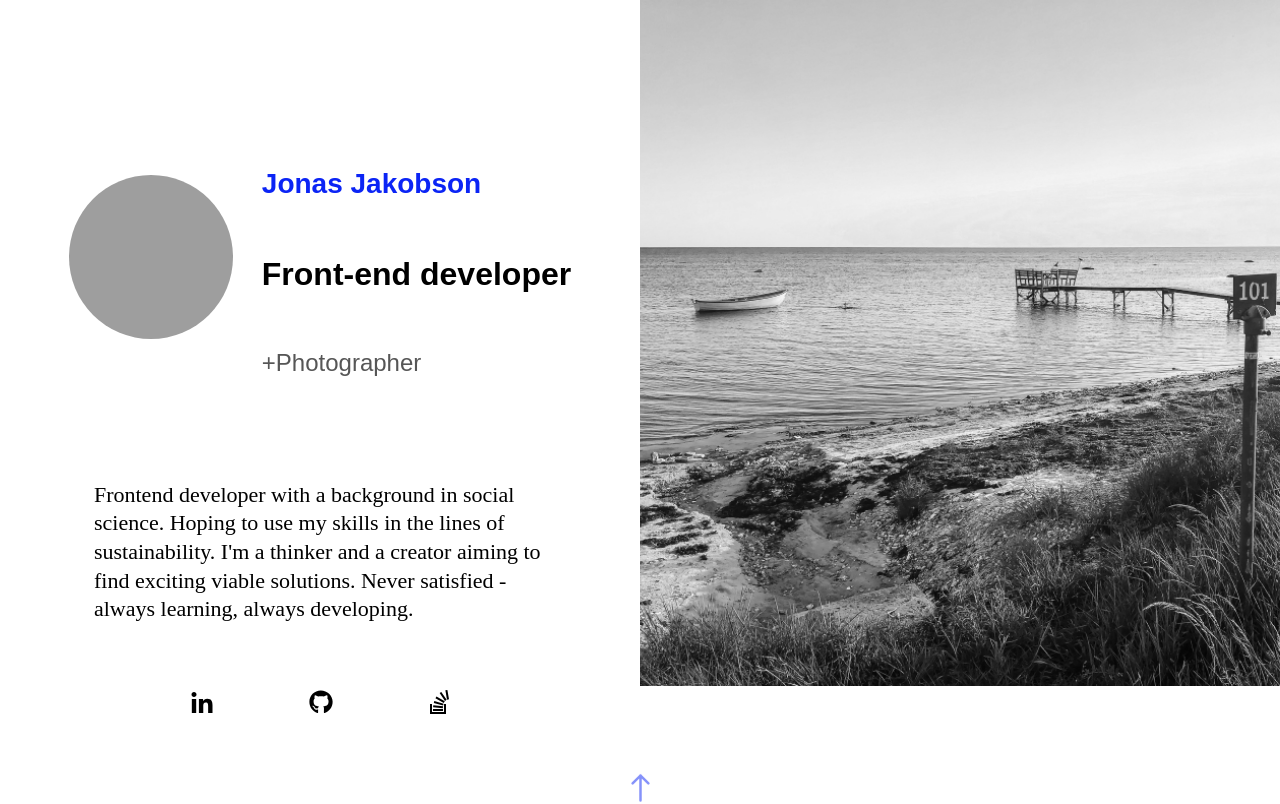
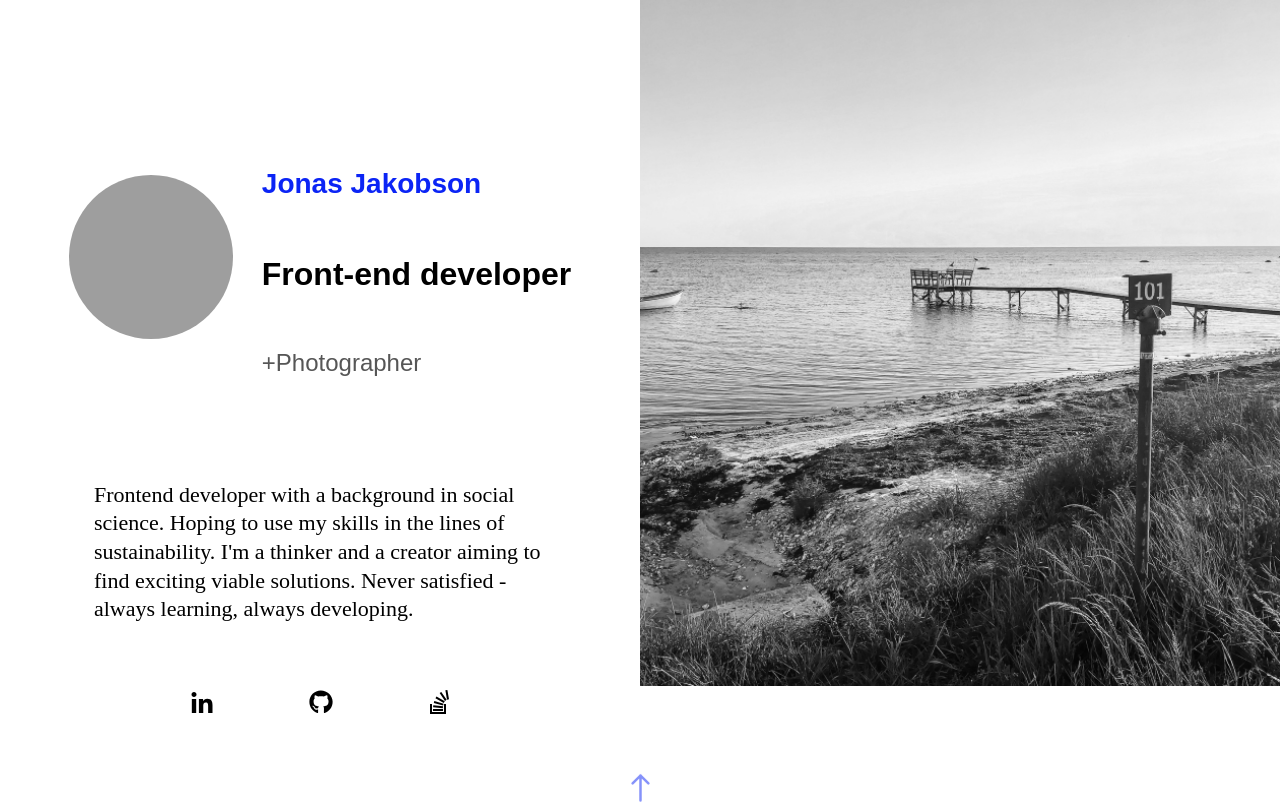
Before and after one commit to jonsjak/portfolio-react-ts, a React (Create React App) app: page / in a window 1280 px wide. Shown: the top 804 px of the page. Built offline with nearby package versions, Linux system fonts and the light colour scheme; grey boxes are pictures that could not be loaded; the HTML template or start-up script is replaced by a standard one.

Commit message:
replaced HeroImage with ImageCarousel, needs fade-in and more pics

```diff
--- a/src/components/Header.tsx
+++ b/src/components/Header.tsx
@@ -1,7 +1,7 @@
 import { Presentation } from './Presentation';
-import HeroImage from './HeroImage';
 import { BusinessCard } from './BusinessCard';
 import styled from 'styled-components';
+import ImageCarousel from './ImageCarousel';
 
 const HeaderSection = styled.section`
   @media (max-width: 667px) {
@@ -32,7 +32,7 @@ const PersonalInfo = styled.div`
 export const Header: React.FC = () => {
   return (
     <HeaderSection>
-      <HeroImage />
+      <ImageCarousel />
       <PersonalInfo>
         <BusinessCard />
         <Presentation />
--- /dev/null
+++ b/src/components/ImageCarousel.tsx
@@ -0,0 +1,72 @@
+import React, { useEffect, useState } from 'react';
+import ocean from '../images/carousel-slides/ocean.jpg';
+import portfolio from '../images/Portfolio.jpg';
+import styled from 'styled-components';
+
+const ImageContainer = styled.div`
+  filter: grayscale(100%);
+  display: none; //no hero on mobile device
+  object-fit: contain;
+  height: 412px;
+  width: 100%;
+
+  @media (min-width: 668px) and (max-width: 1024px) {
+    display: inline-block;
+    width: 100%;
+    height: 412px;
+    margin-bottom: 71px;
+    object-fit: contain;
+    };
+
+  @media (min-width: 1024px) {
+    display: inline-block;
+    height: 980px;
+    width: 50%;
+    object-position: 12% 0px;
+    zoom: 0.7;
+  };
+`;
+
+const CarouselImage = styled.img`
+    width: 100%;
+    height: 100%;
+    margin: 0 auto;
+    object-fit: cover;
+`;
+
+const ImageCarousel: React.FC = () => {
+  const [currentIndex, setCurrentIndex] = useState<number>(0);
+
+  const images: string[] = [
+    `${ocean}`,
+    `${portfolio}`,
+    `${ocean}`,
+  ];
+
+  // Display next image
+  const nextImage = () => {
+    setCurrentIndex((prevIndex: number) =>
+      prevIndex === images.length - 1 ? 0 : prevIndex + 1
+    );
+  };
+
+  //autoplay
+  useEffect(() => {
+    const timer = setInterval(() => {
+        nextImage();
+    }, 3000);
+
+    return (() => {
+        clearInterval(timer);
+    });
+
+  }, []);
+
+  return (
+    <ImageContainer>
+      <CarouselImage src={images[currentIndex]} alt={`Slide no: ${currentIndex + 1}`} />
+    </ImageContainer>
+  );
+};
+
+export default ImageCarousel;
--- a/src/components/SkillsSection.tsx
+++ b/src/components/SkillsSection.tsx
@@ -4,15 +4,18 @@ import { techLists } from "../lists/TechLists";
 
 const SkillSectionContainer = styled.div`
     background-color:  #FDF2E4;
-    display: flex;
-    justify-content: center;
-    align-items: center;
-    flex-direction: column;
-    text-align: center;
     width: 100%;
     padding-top: 64px;
     gap: 66px;
     padding-bottom: 137px;
+    justify-content: center;
+    text-align: center;
+
+    @media (max-width: 668px) {
+        display: flex;
+        align-items: center;
+        flex-direction: column;
+    }
 
     @media (min-width: 668px) and (max-width: 1024px) {
      display: grid;
```
Also changed, not shown: src/images/carousel-slides/ocean.jpg (added).
